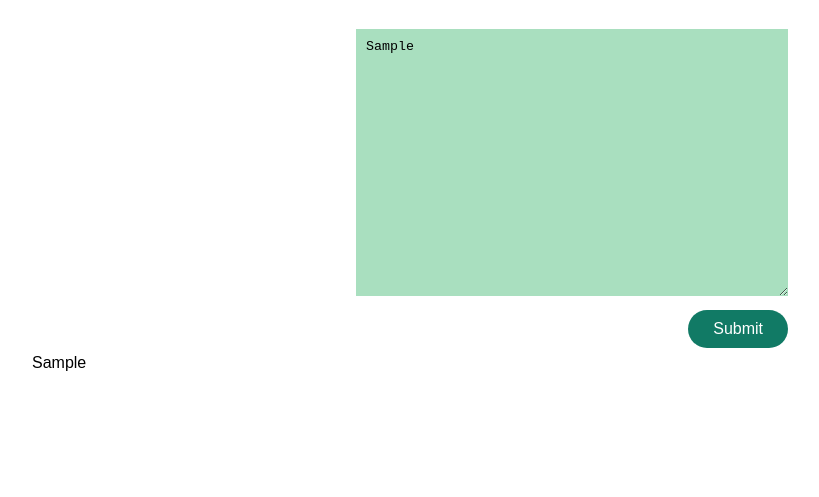
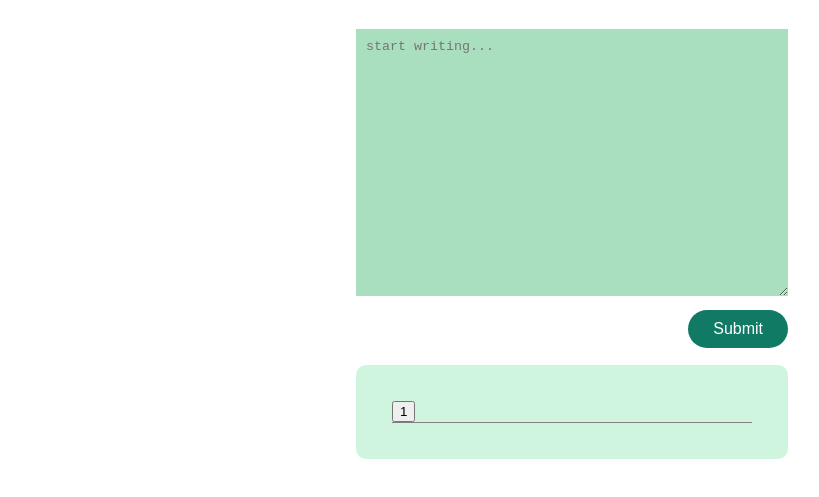
Before and after one commit to pchhina/diary, a plain HTML site: page index.html in a window 1280 px wide. Both pictures are taken after typing "Sample" into the empty fields and a click on the button "Submit". Shown: the part 61-558 px from the top of the page, without its empty margins (68-887 px from the left). Drawn offline with Linux system fonts and the light colour scheme.

Commit message:
added buttons for entries, hide entries by default, styled entries

```diff
--- a/css/style.css
+++ b/css/style.css
@@ -14,7 +14,8 @@ body {
     margin-bottom: 1em;
 }
 
-.entry-form {
+.entry-form,
+#entries {
     width: 40%;
     height: 20em;
     margin: 5px auto;
@@ -44,3 +45,18 @@ body {
     color: white;
     font-size: 1em;
 }
+
+#entries {
+    background-color: #D0F5DF;
+    font-family: cursive;
+    color: #0D542A;
+    padding: 2em;
+    margin-top: 1em;
+    border-radius: 10px;
+    height: auto;
+}
+
+#entries div {
+    margin: 4px;
+    border-bottom: 1px solid gray;
+}
--- a/index.html
+++ b/index.html
@@ -9,12 +9,15 @@
     <body>
         <h1 class="title">My Diary</h1>
         <form class="entry-form" id="entry-form">
-            <textarea class="entry-textbox"  placeholder="start writing..."></textarea>
+            <textarea class="entry-textbox"  placeholder="start writing..." required></textarea>
             </br>
             <button type="submit" class="btn">Submit</button>
         </form>
 
-        <section id="entries"></section>
+        <section id="entries">
+            <div class="entries-nav"></div>
+
+        </section>
         <script src="index.js"></script>
     </body>
 </html>
--- a/index.js
+++ b/index.js
@@ -1,16 +1,27 @@
 let entryForm = document.getElementById("entry-form");
 let entriesSection = document.getElementById("entries");
 let entryTextBox = document.getElementsByClassName("entry-textbox");
+let entriesNav = document.querySelector(".entries-nav");
+let entry = 0;
 
 entryForm.addEventListener("submit", addEntryToDOM);
 
-/* when submit button is clicked, stops the page from refreshing,
- * creates a new div element and updates it's text with entry textbox,
- * and finally appends the div to section */
+/* when submit button is clicked,
+ * 1. stops the page from refreshing,
+ * 2. creates a new div element and updates it's text with entry textbox,
+ * 3. appends the div to section
+ * 4. clears the entry text box*/
 function addEntryToDOM(event) {
     event.preventDefault();
     let entryDiv = document.createElement("div");
     entryDiv.classList.add("single-entry");
     entryDiv.textContent = entryTextBox[0].value;
     document.getElementById("entries").appendChild(entryDiv);
+
+    entryTextBox[0].value = "";
+    entryDiv.style.display = "none";
+
+    let displayEntryButton = document.createElement("button");
+    displayEntryButton.textContent = entry += 1;
+    entriesNav.appendChild(displayEntryButton);
 }
```
